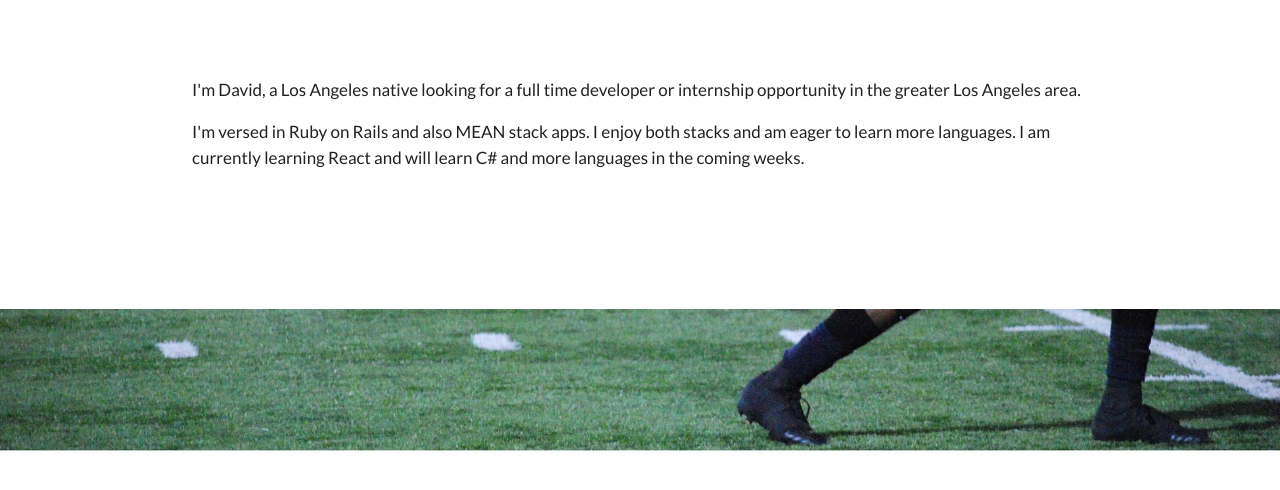
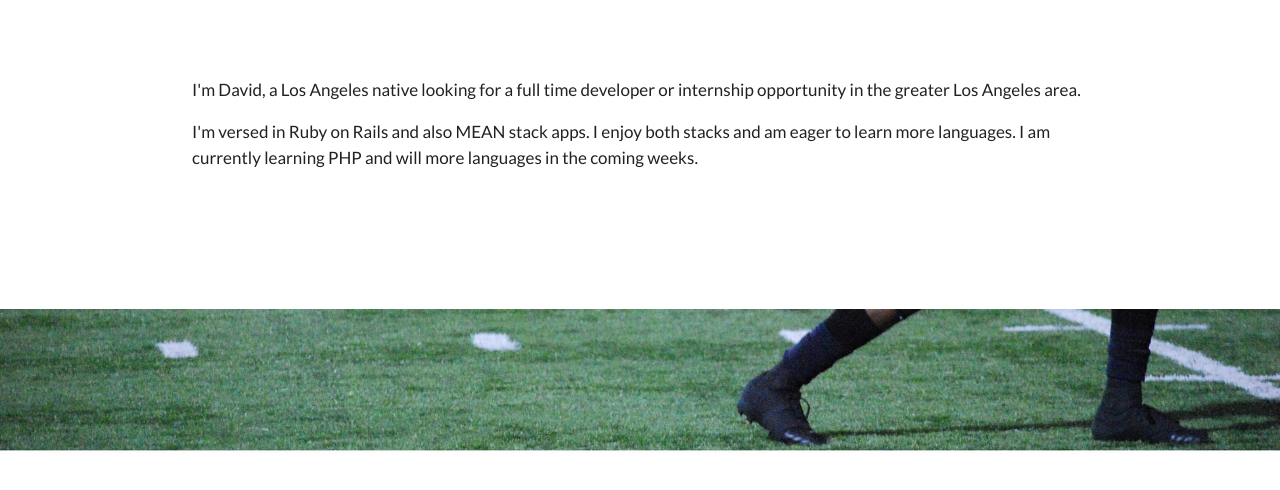
Before and after one commit to smLocal/porfolio, a plain HTML site: page index.html in a window 1280 px wide. Shown: the part 430-920 px from the top of the page. Drawn offline with nearby package versions, Linux system fonts and the light colour scheme.

Commit message:
changed body info

```diff
--- a/index.html
+++ b/index.html
@@ -94,7 +94,7 @@ section {
         <p>I'm David, a Los Angeles native looking for a full time developer or internship opportunity in the greater Los Angeles area.</p>
       </div>
       <div>
-        <p>I'm versed in Ruby on Rails and also MEAN stack apps. I enjoy both stacks and am eager to learn more languages. I am currently learning React and will learn C# and more languages in the coming weeks. </p>
+        <p>I'm versed in Ruby on Rails and also MEAN stack apps. I enjoy both stacks and am eager to learn more languages. I am currently learning PHP and will more languages in the coming weeks.</p>
       </div>
     </div>
 
```
